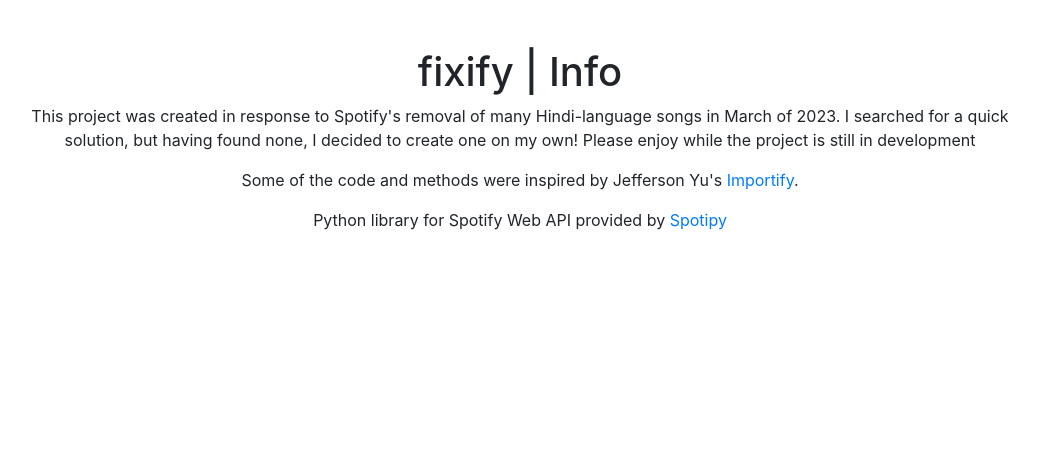
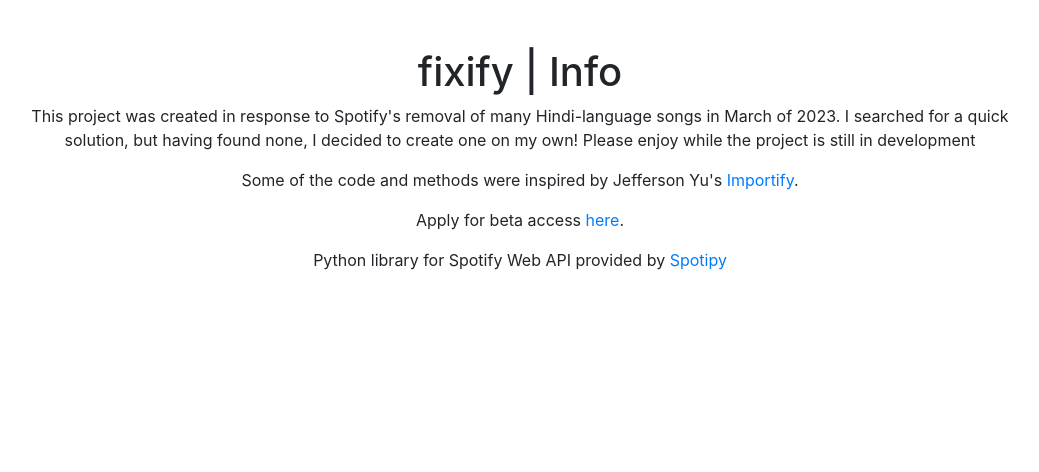
Before and after one commit to adeshpande03/fixify, a Flask app: page /info in a window 1280 px wide. Shown: the part 57-529 px from the top of the page, without its empty margins (120-1159 px from the left). Run offline with Flask 2, Linux system fonts and the light colour scheme; parts of the project's set-up code (start-up, migrations or seed data) failed here and were passed over; some libraries are stand-ins or nearby versions.

Commit message:
beta access form

```diff
--- a/templates/info.html
+++ b/templates/info.html
@@ -25,6 +25,12 @@
   <a href="https://github.com/JeffersonYu1/importify"> Importify</a>.
 </p>
 <p>
+  Apply for beta access
+  <a
+    href="https://docs.google.com/forms/d/e/1FAIpQLSdf97FQDUrUp7cGVYSYW2O2yft5IPjce7D8qquwwyr4cWzOWA/viewform?usp=sf_link"
+  > here</a>.
+</p>
+<p>
   Python library for Spotify Web API provided by
   <a href="https://spotipy.readthedocs.io/en/2.19.0/" target="_blank"
     >Spotipy</a
```
